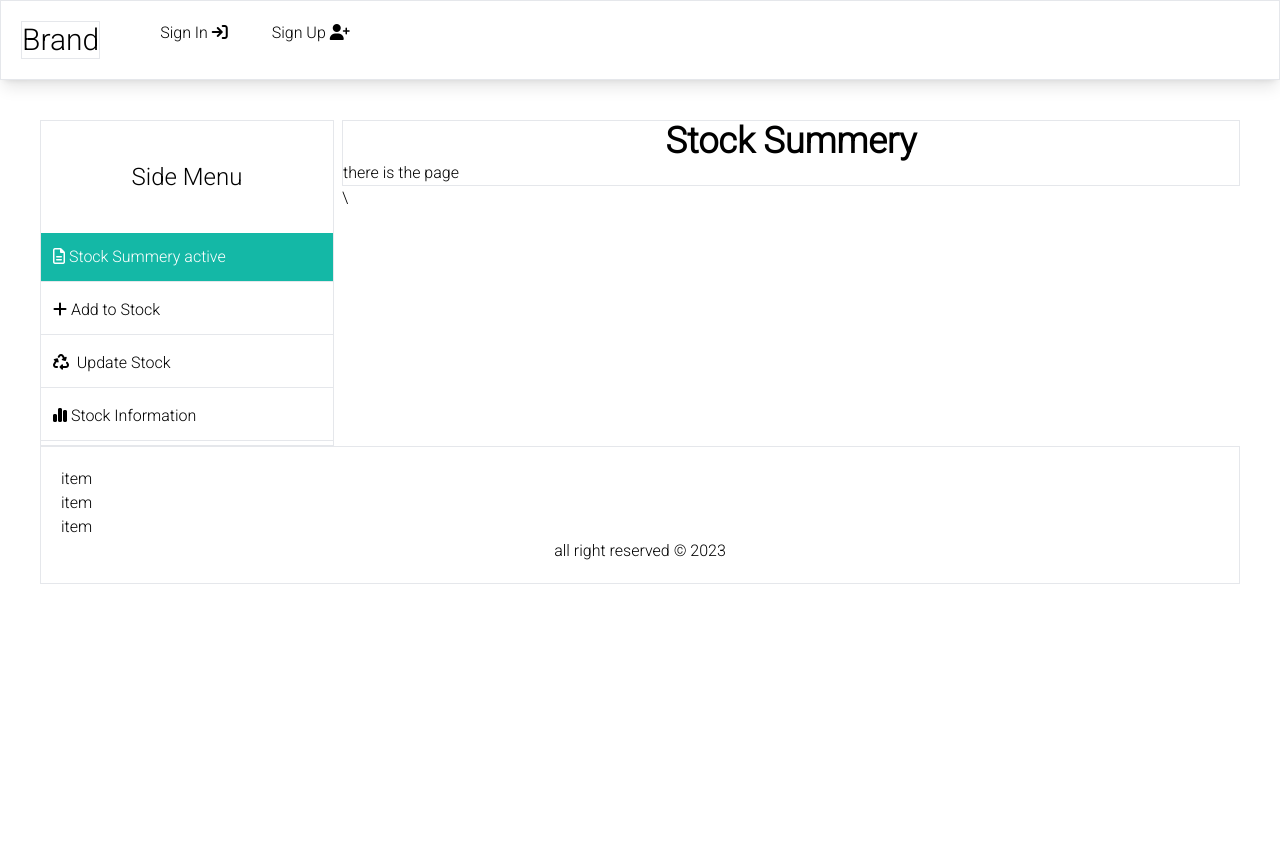
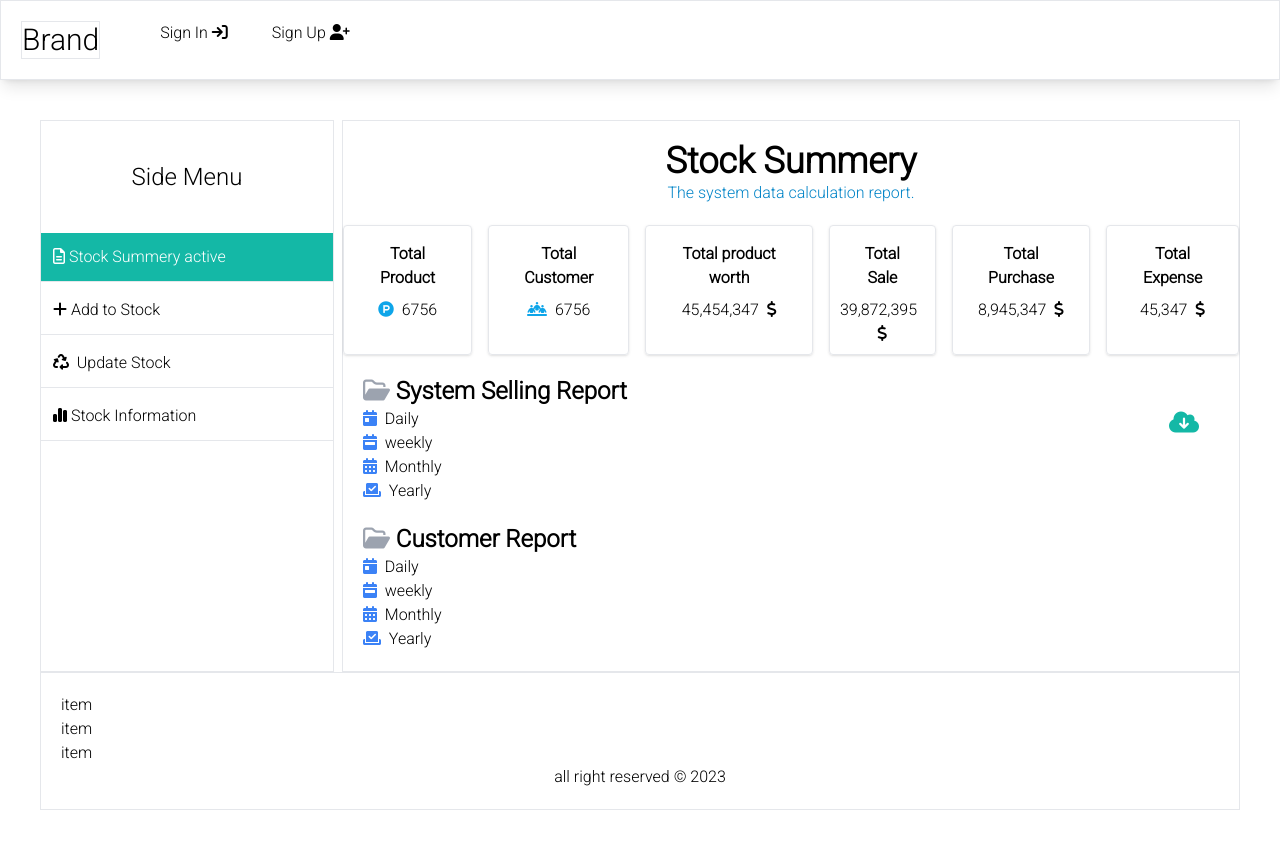
Before and after one commit to Esmat-Farjad/ecommerce, a Django app: page /store/stockRoute/1 in a window 1280 px wide. Before the commit the page ends 584 px from the top, so only its background shows below. Run offline with Django 4.2, Linux system fonts and the light colour scheme; some libraries are stand-ins or nearby versions; some web fonts are replaced.

Commit message:
stock summery designed

```diff
--- a/store/static/css/style.css
+++ b/store/static/css/style.css
@@ -41,3 +41,8 @@
 
     cursor: pointer;
 }
+.animate{
+    width: 0%;
+    cursor: pointer;
+
+}
--- a/store/templates/stock.html
+++ b/store/templates/stock.html
@@ -45,7 +45,7 @@
     </div>
     <div class="overflow-x-auto col-span-3">
         {% if flag == 1 %}
-            {% include 'stock_summery.html' %}\
+            {% include 'stock_summery.html' %}
         {% elif flag == 2 %}
             {% include 'includes/add_stock.html' %}
         {% elif flag == 3 %}
--- a/store/templates/stock_summery.html
+++ b/store/templates/stock_summery.html
@@ -1,8 +1,84 @@
 <div class="border">
-    <div class="text-center">
+    <div class="text-center m-5">
         <p class="text-4xl font-semibold">Stock Summery</p>
+        <p class="text-sky-600">The system data calculation report.</p>
     </div>
     <div class="main-content">
-        <p>there is the page</p>
+        <div class="flex justify-center gap-4 my-5">
+        <div class="inline-block p-2 border rounded shadow text-center hover:scale-150 hover:border-sky-500 hover:bg-white hover:shadow-lg duration-500 hover:cursor-pointer">
+            <p class="px-4 py-2 font-semibold">Total Product</p>
+            <p><span><i class="fa-brands fa-product-hunt text-sky-500"></i>&nbsp;&nbsp;</span>6756</p>
+        </div>
+        <div class="inline-block p-2 border rounded shadow text-center hover:scale-150 hover:border-sky-500 hover:bg-white hover:shadow-lg duration-500 hover:cursor-pointer">
+            <p class="px-4 py-2 font-semibold">Total Customer</p>
+            <p><span><i class="fa-solid fa-people-line text-sky-500"></i>&nbsp;&nbsp;</span>6756</p>
+        </div>
+        <div class="inline-block p-2 border rounded shadow text-center hover:scale-150 hover:border-sky-500 hover:bg-white hover:shadow-lg duration-500 hover:cursor-pointer">
+            <p class="px-4 py-2 font-semibold">Total product worth</p>
+            <p id="t_worth" class="inline-block"></p>
+            <span>&nbsp;<i class="fa-solid fa-dollar-sign"></i></span>
+        </div>
+        <div class="inline-block p-2 border rounded shadow text-center hover:scale-150 hover:border-sky-500 hover:bg-white hover:shadow-lg duration-500 hover:cursor-pointer">
+            <p class="px-4 py-2 font-semibold">Total Sale</p>
+            <p id="t_sale" class="inline-block"></p>
+            <span>&nbsp;<i class="fa-solid fa-dollar-sign"></i></span>
+        </div>
+        <div class="inline-block p-2 border rounded shadow text-center hover:scale-150 hover:border-sky-500 hover:bg-white hover:shadow-lg duration-500 hover:cursor-pointer">
+            <p class="px-4 py-2 font-semibold">Total Purchase</p>
+            <p id="t_purchase" class="inline-block"></p>
+            <span>&nbsp;<i class="fa-solid fa-dollar-sign"></i></span>
+        </div>
+        <div class="inline-block p-2 border rounded shadow text-center hover:scale-150 hover:border-sky-500 hover:bg-white hover:shadow-lg duration-500 hover:cursor-pointer">
+
+            <p class="px-4 py-2 font-semibold">Total Expense</p>
+            <p id="t_expense" class="inline-block"></p>
+            <span>&nbsp;<i class="fa-solid fa-dollar-sign"></i></span>
+            </div>
+        </div>
     </div>
+    <div class="m-5">
+        <p class="text-2xl font-semibold capitalize"><i class="fa-regular fa-folder-open text-gray-400"></i>&nbsp;system selling report</p>
+        <div class="relative download-show">
+            <span class="absolute top-0 text-teal-500 z-20 right-0 text-2xl text-center me-5 cursor-pointer">
+                <p class="pb-0 mb-0"><i class="fa-solid m-0 fa-cloud-arrow-down "></i></p>
+                <span class="text-sm px-2 rounded-full bg-teal-500 text-white hidden " id="download">download</span>
+            </span>
+        </div>
+        <ul>
+            <li class=""><span class="text-blue-500 "><i class="fa-solid fa-calendar-day"></i>&nbsp;&nbsp;</span>Daily</li>
+            <li><span class="text-blue-500"><i class="fa-solid fa-calendar-week"></i>&nbsp;&nbsp;</span>weekly</li>
+            <li><span class="text-blue-500"><i class="fa-solid fa-calendar-days"></i>&nbsp;&nbsp;</span>Monthly</li>
+            <li><span class="text-blue-500"><i class="fa-solid fa-check-to-slot"></i>&nbsp;&nbsp;</span>Yearly</li>
+        </ul>
+    </div>
+    <div class="m-5">
+        <p class="text-2xl font-semibold capitalize"><i class="fa-regular fa-folder-open text-gray-400"></i>&nbsp;customer report</p>
+        <ul>
+            <li class=""><span class="text-blue-500 "><i class="fa-solid fa-calendar-day"></i>&nbsp;&nbsp;</span>Daily</li>
+            <li><span class="text-blue-500"><i class="fa-solid fa-calendar-week"></i>&nbsp;&nbsp;</span>weekly</li>
+            <li><span class="text-blue-500"><i class="fa-solid fa-calendar-days"></i>&nbsp;&nbsp;</span>Monthly</li>
+            <li><span class="text-blue-500"><i class="fa-solid fa-check-to-slot"></i>&nbsp;&nbsp;</span>Yearly</li>
+        </ul>
+    </div>
+
+
+    <script>
+        $(document).ready(function() {
+            var total_sale = new Intl.NumberFormat().format(39872395);
+            var total_purchase = new Intl.NumberFormat().format(8945347);
+            var total_expense = new Intl.NumberFormat().format(45347);
+            var total_w = new Intl.NumberFormat().format(45454347);
+            document.getElementById("t_sale").innerHTML = total_sale;
+            document.getElementById("t_purchase").innerHTML = total_purchase;
+            document.getElementById("t_expense").innerHTML = total_expense;
+            document.getElementById("t_worth").innerHTML = total_w;
+        });
+        $(document).ready(function() {
+            $(".download-show").mouseenter(function() {
+                $("#download").animate({
+                    height:'toggle'
+                });
+            });
+        });
+    </script>
 </div>
--- a/store/urls.py
+++ b/store/urls.py
@@ -15,5 +15,5 @@ urlpatterns = [
     path('update_product/<pid>', views.update_product, name='update_product'),
     path('stock/', views.stock, name='stock'),
     path('stockRoute/<flag>', views.stockRoute, name='stockRoute'),
-    path('update_stock/<pid>', views.update_stock, name='update_stock'),
+    path('update_stock/', views.update_stock, name='update_stock'),
 ]
--- a/store/views.py
+++ b/store/views.py
@@ -4,6 +4,8 @@ from django.contrib import messages
 from django.contrib.auth import authenticate, login, logout
 from .models import Category, CustomUser, Store, Product
 from .forms import UserCreationForm,StoreCreationForm
+from django.db.models import Q
+
 
 # Create your views here.
 def home(request):
@@ -114,7 +116,13 @@ def update_product(request, pid):
         return render(request, 'includes/update_product.html', context)
 
 def stock(request):
-    context = {}
+    product = Product.objects.select_related('category')
+    context = {'flag':3, 'product':product}
+    if request.method == 'POST':
+        search = request.POST['search']
+        product = Product.objects.filter(Q(name__icontains=search) |  Q(description__icontains=search))
+        context = {'flag':3, 'product':product}
+        return render(request, 'stock.html', context)
     return render(request, 'stock.html', context)
 def stockRoute(request, flag):
     flag = int(flag)
@@ -134,8 +142,14 @@ def stockRoute(request, flag):
         context = {'flag':flag}
     return render(request, 'stock.html', context)
 
-def update_stock(request, pid):
-    if pid:
-        product = Product.objects.get(id=pid)
-        context = {'item':product}
-    return render(request, 'includes/update_product.html', context)
+def update_stock(request):
+    if request.method == 'POST':
+        item_id = request.POST['item_id']
+        new_stock = request.POST['new_stock']
+        old = Product.objects.get(id = item_id)
+        total_stock = int(old.stock) + int(new_stock)
+        Product.objects.filter(id = item_id).update(stock = total_stock)
+        messages.success(request,"The Stock Updated Successfully !")
+        product = Product.objects.select_related('category')
+    context = {'flag':3,'product':product}
+    return render(request, 'stock.html', context)
```
Also changed, not shown: store/templates/includes/update_stock.html (+20 -7 lines), templates/home.html (+8 -6 lines), db.sqlite3.
